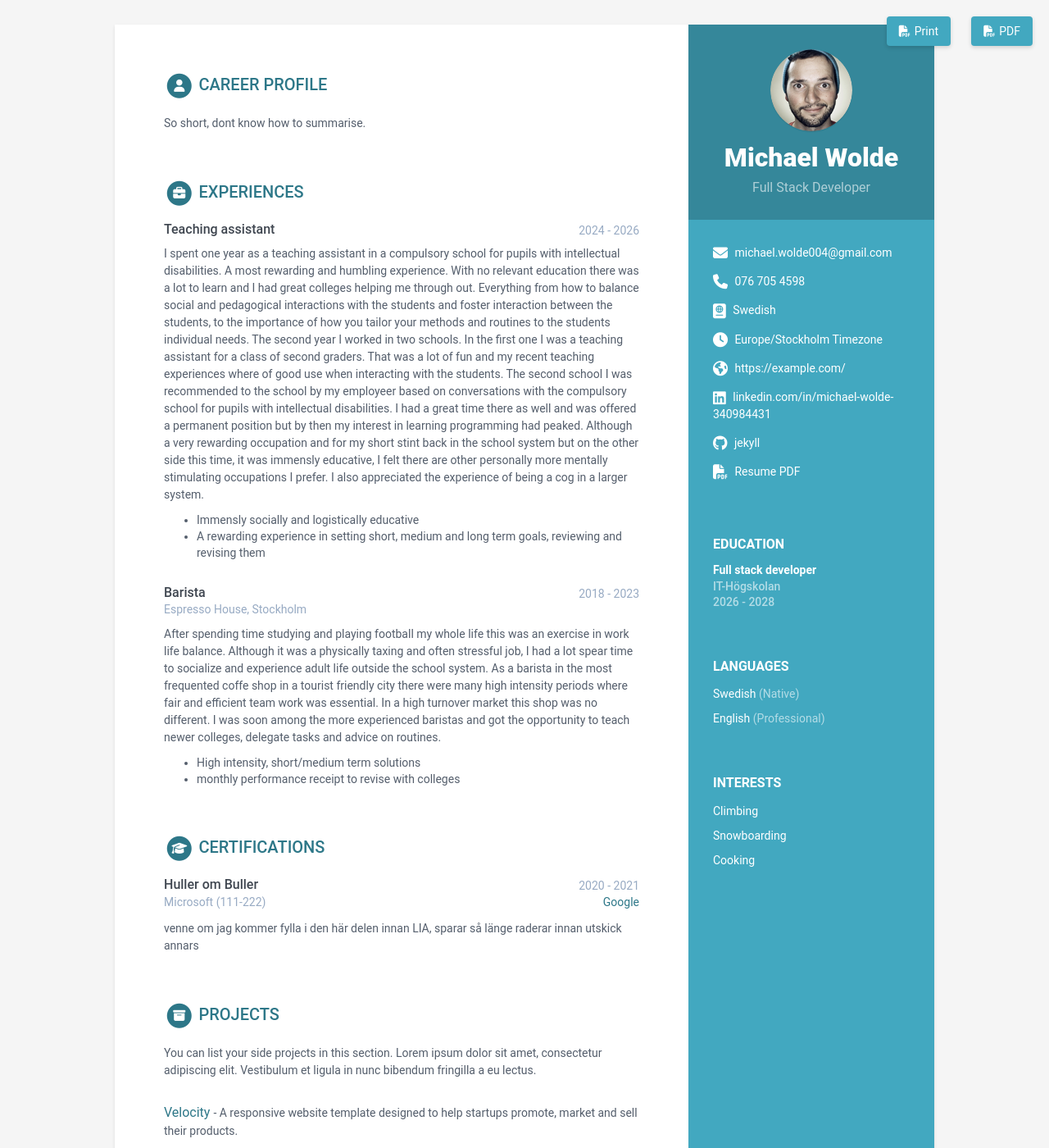
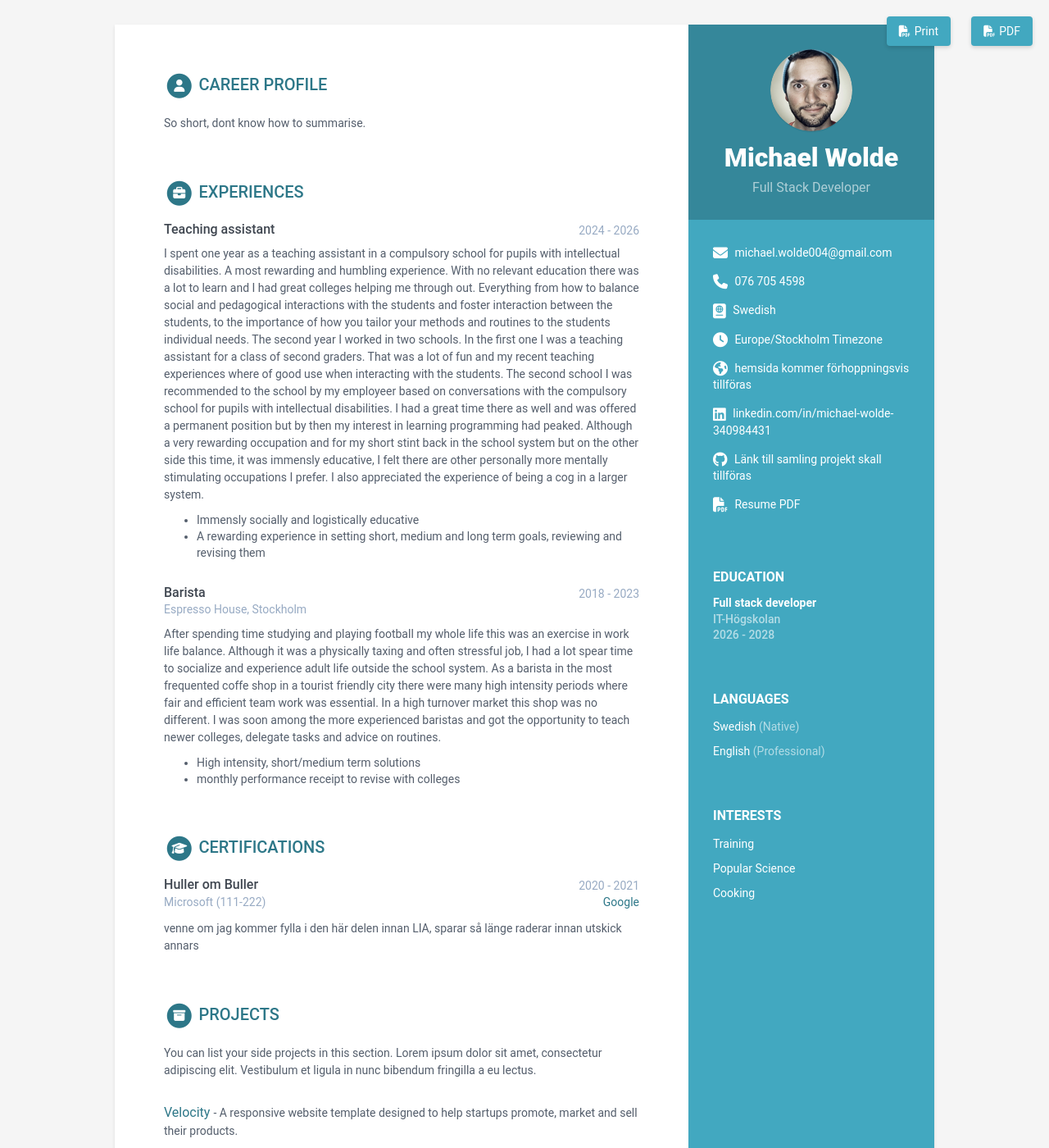
Before and after one commit to MikeW004/resume, a Jekyll site: the page built from index.html, in a window 1280 px wide and 1400 px high. Shown: the whole window at 82% size. Built offline with Jekyll 4.4.1, drawn with Linux system fonts in a browser that asks for light colours.

Commit message:
Update personal information in data.yml

```diff
--- a/_data/data.yml
+++ b/_data/data.yml
@@ -17,9 +17,9 @@ sidebar:
   phone: 076 705 4598
   timezone: Europe/Stockholm # Enter your timezone, e.g., America/Havana, Africa/Casablanca, America/North_Dakota/Center
   citizenship: Swedish
-  website: https://example.com/ # Include the full website URL, including "http://" or "https://".
+  website: hemsida kommer förhoppningsvis tillföras # Include the full website URL, including "http://" or "https://".
   linkedin: linkedin.com/in/michael-wolde-340984431
-  github: jekyll
+  github: Länk till samling projekt skall tillföras
   pdf: pdf-länk med svensk version på g
 
   languages:
@@ -34,15 +34,19 @@ sidebar:
   interests:
     title: Interests
     info:
-    - item: Climbing
+    - item: Training
       link:
 
 
-    - item: Snowboarding
+    - item: Popular Science
       link:
 
 
     - item: Cooking
+      link:
+
+
+      - item: Gaming
       link:
 
 
```
